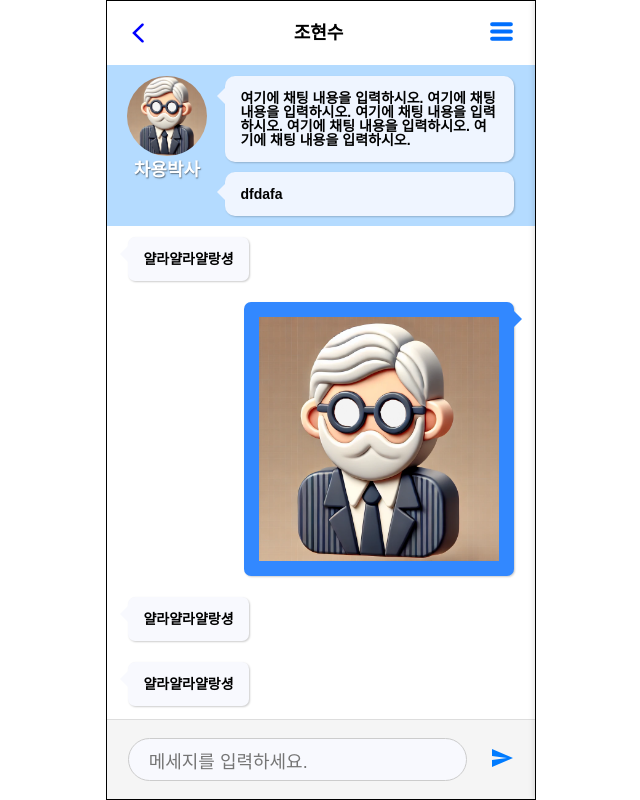
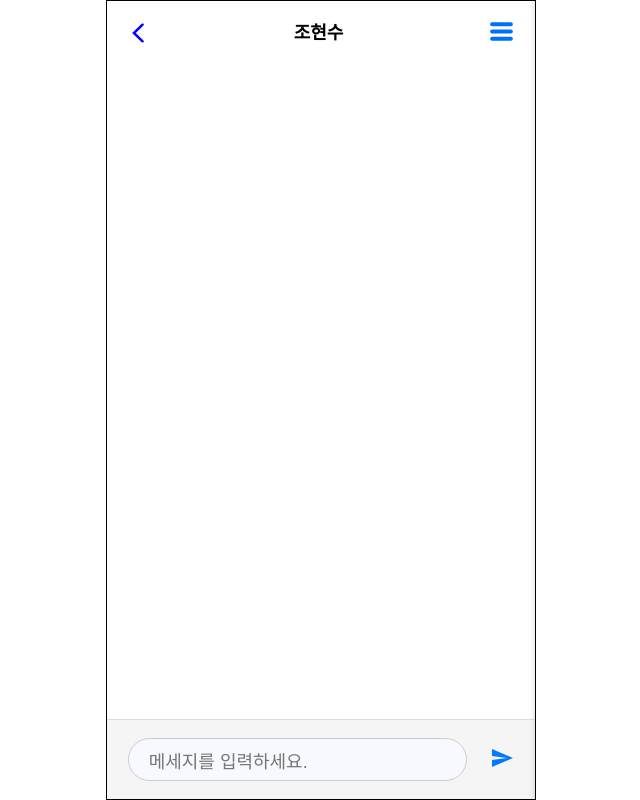
Before and after one commit to jijongkwon/DrCha, a React (Vite) app in the folder frontend/: page /chat/1 in a window 1280 px wide. Shown: the whole page, without its empty margins (319-959 px from the left). Built offline with nearby package versions, Linux system fonts and the light colour scheme; a web font is replaced by a local one.

Commit message:
[S11P21A205-284] feat : 채팅 api 연결

```diff
--- a/frontend/package.json
+++ b/frontend/package.json
@@ -10,16 +10,19 @@
     "preview": "vite preview"
   },
   "dependencies": {
+    "@stomp/stompjs": "^7.0.0",
     "classnames": "^2.5.1",
     "path": "^0.12.7",
     "react": "^18.3.1",
     "react-dom": "^18.3.1",
-    "react-router-dom": "^6.26.2"
+    "react-router-dom": "^6.26.2",
+    "sockjs-client": "^1.6.1"
   },
   "devDependencies": {
     "@types/node": "^22.5.4",
     "@types/react": "^18.3.1",
     "@types/react-dom": "^18.3.0",
+    "@types/sockjs-client": "^1.5.4",
     "@typescript-eslint/eslint-plugin": "^7.8.0",
     "@typescript-eslint/parser": "^7.8.0",
     "@vite-pwa/assets-generator": "^0.2.4",
--- /dev/null
+++ b/frontend/src/hooks/useChatWebsocket.tsx
@@ -0,0 +1,64 @@
+/* eslint-disable @typescript-eslint/indent */
+import { useState, useEffect, useCallback } from 'react';
+
+import { Client, Message } from '@stomp/stompjs';
+import SockJS from 'sockjs-client';
+
+import { ChatMessage } from '@/types/ChatMessage';
+
+export function useChatWebSocket(
+  roomId: string,
+  senderId: string,
+): {
+  messages: ChatMessage[];
+  sendMessage: (content: string) => void;
+} {
+  const [messages, setMessages] = useState<ChatMessage[]>([]);
+  const [stompClient, setStompClient] = useState<Client | null>(null);
+
+  useEffect(() => {
+    const socket = new SockJS('http://localhost:8080/ws');
+    const client = new Client({
+      webSocketFactory: () => socket,
+      onConnect: () => {
+        console.log('Connected to WebSocket');
+        setStompClient(client);
+
+        client.subscribe(`/topic/chat.${roomId}`, (message: Message) => {
+          const newMessage = JSON.parse(message.body) as ChatMessage;
+          setMessages((prevMessages) => [...prevMessages, newMessage]);
+        });
+      },
+    });
+
+    client.activate();
+
+    return () => {
+      if (client.active) {
+        client.deactivate();
+      }
+    };
+  }, [roomId]);
+
+  const sendMessage = useCallback(
+    (content: string) => {
+      if (stompClient && stompClient.active) {
+        const chatMessage: ChatMessage = {
+          chatRoomId: roomId,
+          senderId,
+          content,
+          messageType: 'TALK',
+        };
+        stompClient.publish({
+          destination: '/pub/chat.message',
+          body: JSON.stringify(chatMessage),
+        });
+      } else {
+        console.error('STOMP client is not connected');
+      }
+    },
+    [stompClient, roomId, senderId],
+  );
+
+  return { messages, sendMessage };
+}
--- a/frontend/src/pages/Chat/Chat.tsx
+++ b/frontend/src/pages/Chat/Chat.tsx
@@ -7,6 +7,7 @@ import LeftarrowSVG from '@/assets/icons/leftArrow.svg?react';
 import { CheckIouModal } from '@/components/Modal/CheckIouModal';
 import { CorrectionIouModal } from '@/components/Modal/CorrectionIouModal';
 import { CreateIouModal } from '@/components/Modal/CreateIouModal';
+import { useChatWebSocket } from '@/hooks/useChatWebsocket';
 
 import styles from './Chat.module.scss';
 import { ChatContent } from './ChatContent';
@@ -20,6 +21,9 @@ export function Chat() {
   >(null);
   const menuRef = useRef<HTMLDivElement>(null);
   const navigate = useNavigate();
+  const [message, setMessage] = useState('');
+
+  const { messages, sendMessage } = useChatWebSocket('10', '6');
 
   const handleOpenModal = (type: 'create' | 'correction' | 'check') => {
     setModalType(type);
@@ -27,6 +31,13 @@ export function Chat() {
 
   const handleCloseModal = () => {
     setModalType(null);
+  };
+
+  const handleSend = () => {
+    if (message.trim()) {
+      sendMessage(message);
+      setMessage('');
+    }
   };
 
   useEffect(() => {
@@ -61,18 +72,18 @@ export function Chat() {
         </button>
       </div>
       {/* 채팅 내용 */}
-      <ChatContent />
+      <ChatContent messages={messages} currentUserId="6" />
       {/* 채팅 입력창 */}
       <div className={styles.chatinput}>
         <textarea
           className={styles.inputField}
           placeholder="메세지를 입력하세요."
-          //   value={message}
-          //   onChange={(e) => setMessage(e.target.value)}
-          //   onKeyDown={(e) => e.key === 'Enter' && !e.shiftKey && handleSend()}
+          value={message}
+          onChange={(e) => setMessage(e.target.value)}
+          onKeyDown={(e) => e.key === 'Enter' && !e.shiftKey && handleSend()}
           rows={1}
         />
-        <SendButton />
+        <SendButton onClick={handleSend} />
       </div>
       {/* 오버레이 */}
       {isMenuOpen && (
--- a/frontend/src/pages/Chat/ChatContent.tsx
+++ b/frontend/src/pages/Chat/ChatContent.tsx
@@ -1,16 +1,33 @@
+import { ChatMessage } from '@/types/ChatMessage';
+
 import styles from './Chat.module.scss';
 import { Doctor } from './Doctor';
 import { MyChat } from './MyChat';
 import { PartnerChat } from './PartnerChat';
 
-export function ChatContent() {
+export function ChatContent({
+  messages,
+  currentUserId,
+}: {
+  messages: ChatMessage[];
+  currentUserId: string;
+}) {
   return (
     <div className={styles.chatcontainer}>
-      <Doctor />
-      <PartnerChat />
-      <MyChat />
-      <PartnerChat />
-      <PartnerChat />
+      {messages.map((message: ChatMessage) => {
+        switch (message.messageType) {
+          case 'SYSTEM':
+            return <Doctor content={message.content} />;
+          case 'TALK':
+            if (message.senderId === currentUserId) {
+              return <MyChat content={message.content} />;
+            }
+            return <PartnerChat content={message.content} />;
+
+          default:
+            return null;
+        }
+      })}
     </div>
   );
 }
--- a/frontend/src/pages/Chat/Doctor.tsx
+++ b/frontend/src/pages/Chat/Doctor.tsx
@@ -2,7 +2,7 @@ import DOCTOR_IMAGE from '@/assets/images/dr,chayongV1.png';
 
 import styles from './Chat.module.scss';
 
-export function Doctor() {
+export function Doctor({ content }: { content: string }) {
   return (
     <div className={styles.doctor}>
       <div className={styles.doctorinfo}>
@@ -12,9 +12,7 @@ export function Doctor() {
       <div className={styles.doctorbubbles}>
         <div className={styles.doctorbubble}>
           <div className={styles.doctorbubblearrow} />
-          여기에 채팅 내용을 입력하시오. 여기에 채팅 내용을 입력하시오. 여기에
-          채팅 내용을 입력하시오. 여기에 채팅 내용을 입력하시오. 여기에 채팅
-          내용을 입력하시오.
+          {content}
         </div>
         <div className={styles.doctorbubble}>
           <div className={styles.doctorbubblearrow} />
--- a/frontend/src/pages/Chat/MyChat.tsx
+++ b/frontend/src/pages/Chat/MyChat.tsx
@@ -1,12 +1,10 @@
-import DOCTOR_IMAGE from '@/assets/images/dr,chayongV1.png';
-
 import styles from './Chat.module.scss';
 
-export function MyChat() {
+export function MyChat({ content }: { content: string }) {
   return (
     <div className={styles.mychat}>
       <div className={styles.mybubble}>
-        <img src={DOCTOR_IMAGE} alt="doctor" />
+        {content}
         <div className={styles.mybubblearrow} />
       </div>
     </div>
--- a/frontend/src/pages/Chat/PartnerChat.tsx
+++ b/frontend/src/pages/Chat/PartnerChat.tsx
@@ -1,11 +1,11 @@
 import styles from './Chat.module.scss';
 
-export function PartnerChat() {
+export function PartnerChat({ content }: { content: string }) {
   return (
     <div className={styles.partnerchat}>
       <div className={styles.partnerbubble}>
         <div className={styles.partnerbubblearrow} />
-        얄라얄라얄랑셩
+        {content}
       </div>
     </div>
   );
--- a/frontend/src/pages/Chat/SendButton.tsx
+++ b/frontend/src/pages/Chat/SendButton.tsx
@@ -1,11 +1,11 @@
-// interface SendButtonProps {
-//   onClick: () => void;
-// }
+interface SendButtonProps {
+  onClick: () => void;
+}
 
-export function SendButton() {
+export function SendButton({ onClick }: SendButtonProps) {
   return (
     <button
-      //   onClick={onClick}
+      onClick={onClick}
       style={{
         background: 'none',
         border: 'none',
--- /dev/null
+++ b/frontend/src/types/ChatMessage.ts
@@ -0,0 +1,6 @@
+export type ChatMessage = {
+  chatRoomId: string;
+  senderId: string;
+  content: string;
+  messageType: string;
+};
--- a/frontend/vite.config.ts
+++ b/frontend/vite.config.ts
@@ -43,4 +43,7 @@ export default defineConfig({
     alias: [{ find: '@', replacement: path.resolve(__dirname, 'src') }],
     extensions: ['.js', '.ts', '.jsx', '.tsx', '.css', '.css.ts'],
   },
+  define: {
+    global: 'window',
+  },
 });
```
Also changed, not shown: 1 other file (tests, documents, lock files or other folders).
